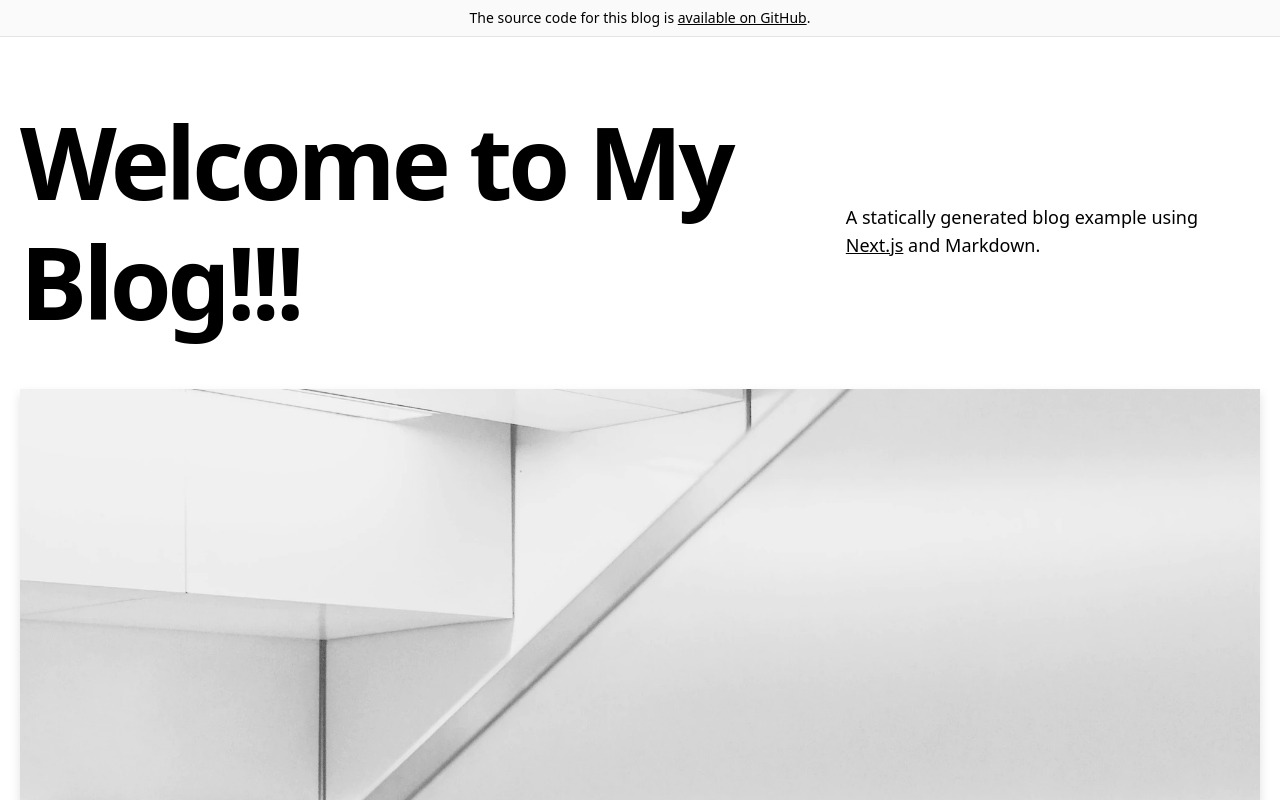
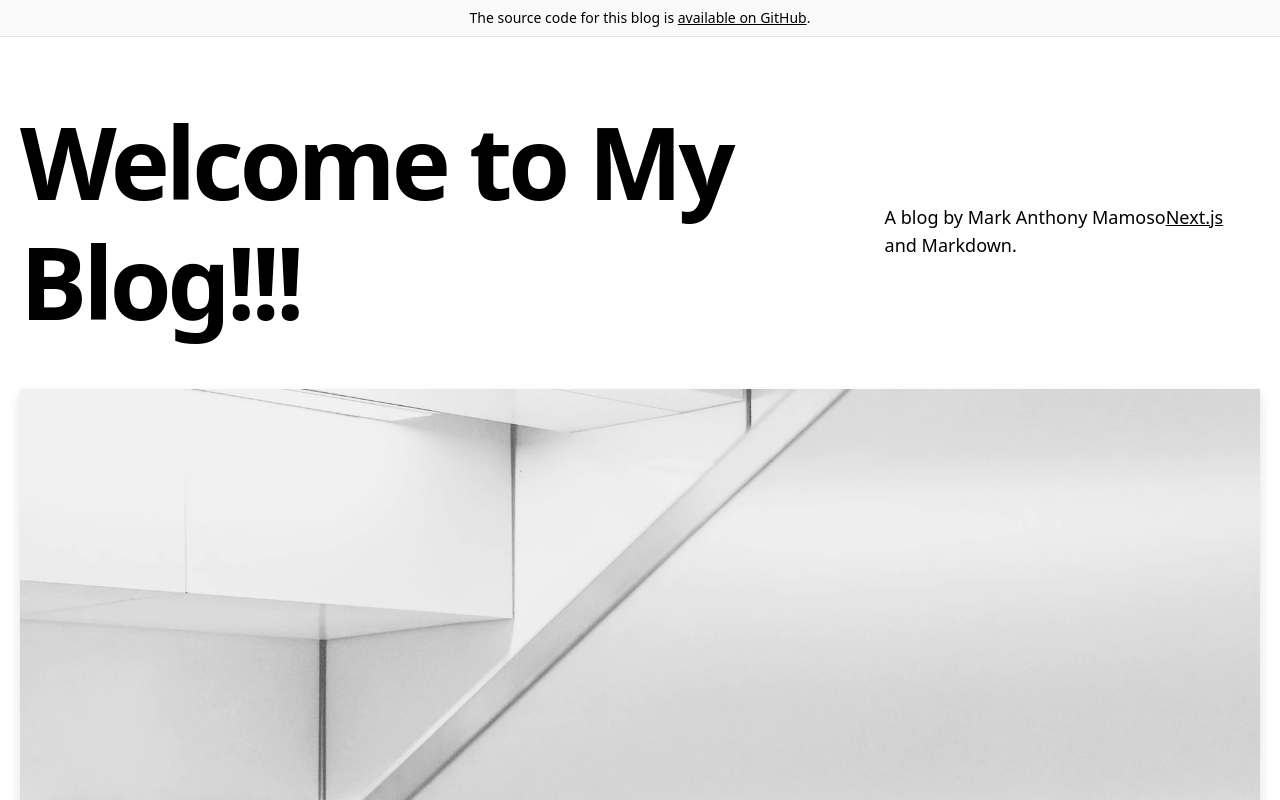
Before and after one commit to unique2998/blog-starter-kit, a Next.js app: page / in a window 1280 px wide. Shown: the top 800 px of the page. Built offline with nearby package versions, Linux system fonts and the light colour scheme.

Commit message:
Changed Intro Subtitle

```diff
--- a/components/intro.tsx
+++ b/components/intro.tsx
@@ -7,7 +7,7 @@ const Intro = () => {
         Welcome to My Blog!!!
       </h1>
       <h4 className="text-center md:text-left text-lg mt-5 md:pl-8">
-        A statically generated blog example using{' '}
+        A blog by Mark Anthony Mamoso
         <a
           href="https://nextjs.org/"
           className="underline hover:text-blue-600 duration-200 transition-colors"
```
